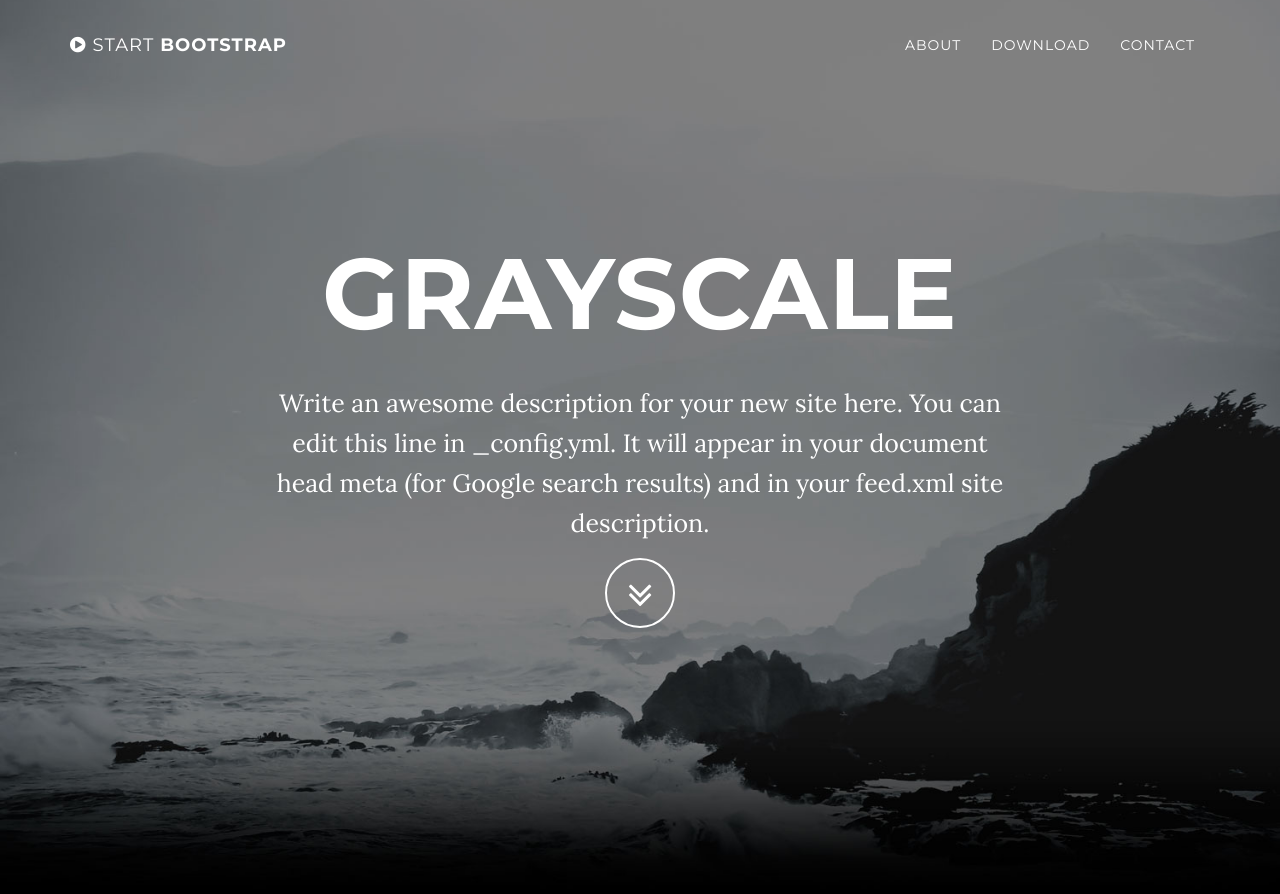
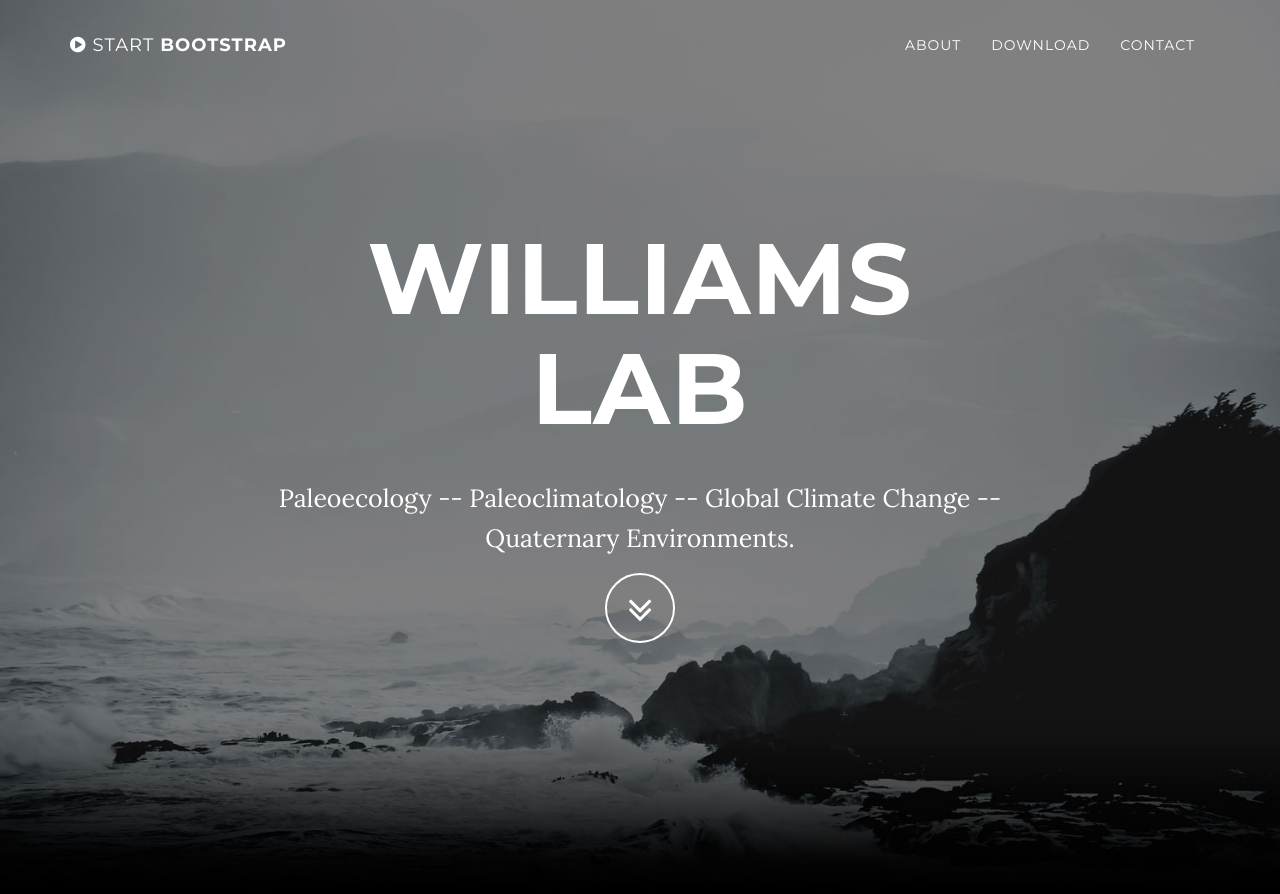
Before and after one commit to WilliamsPaleoLab/WilliamsPaleoLab.github.io, a Jekyll site: the page built from index.html, in a window 1280 px wide and 900 px high. Shown: the top 894 px of the window. Built offline with Jekyll 4.4.1, drawn with Linux system fonts in a browser that asks for light colours; some of the changed text lies outside the part shown.

Commit message:
Adding photos, edits to nav, head, yml

```diff
--- a/_config.yml
+++ b/_config.yml
@@ -1,8 +1,8 @@
 # Site settings
-title: Grayscale
-email: your-email@domain.com
+title: Williams Lab
+email: jwwilliams1@wisc.edu
 url: https://example.github.io
-description: "Write an awesome description for your new site here. You can edit this line in _config.yml. It will appear in your document head meta (for Google search results) and in your feed.xml site description."
+description: "Paleoecology -- Paleoclimatology -- Global Climate Change -- Quaternary Environments."
 
 # Color settings (hex-codes without the leading hash-tag)
 color:
```
Also changed, not shown: 2 other files.
